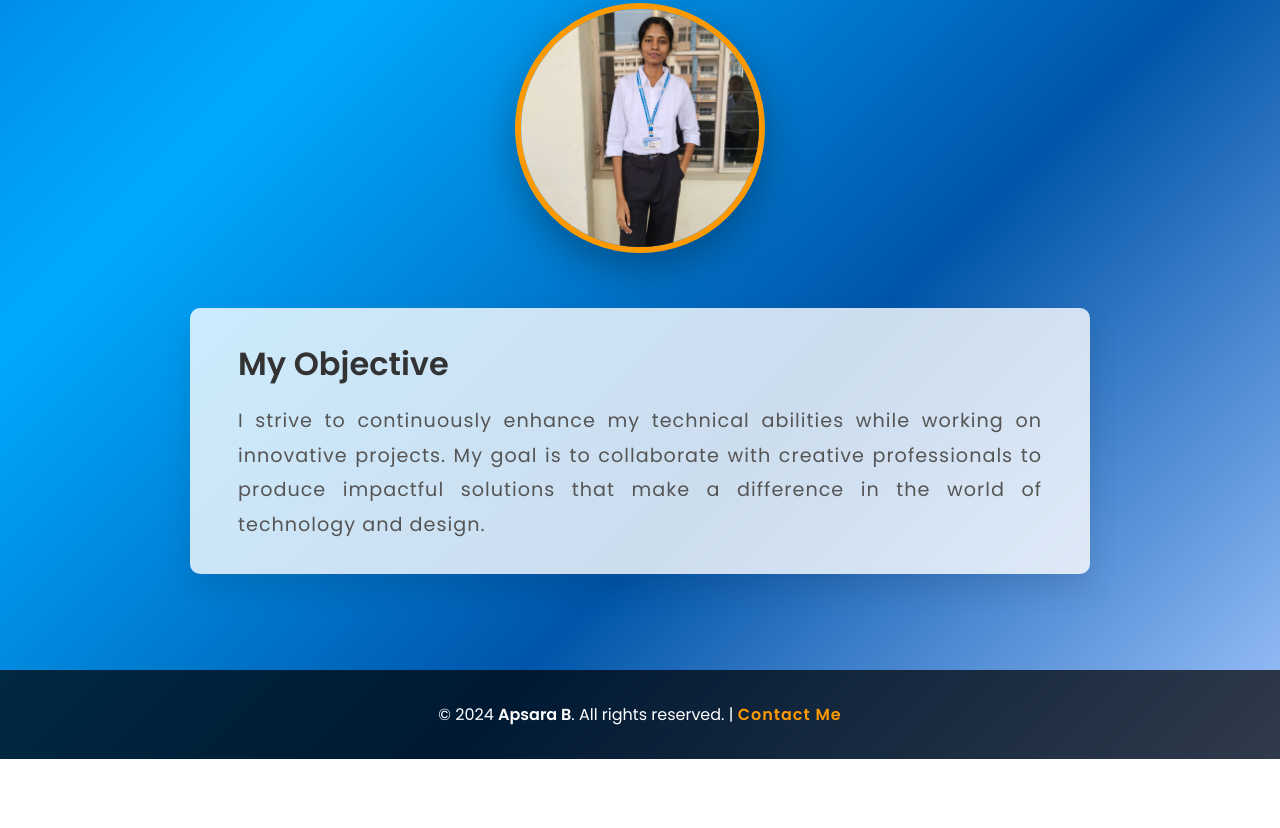
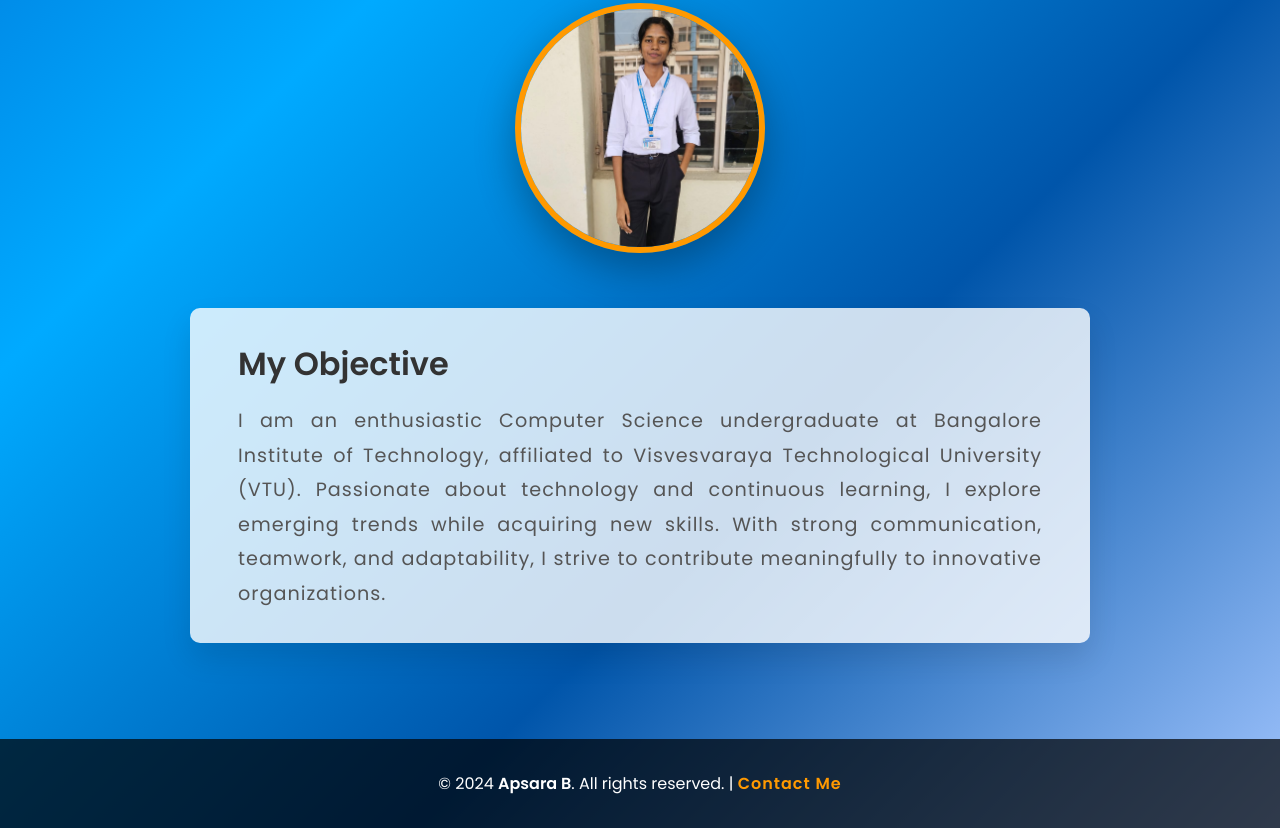
Before and after one commit to apsarab08/myresume, a plain HTML site: page index.html in a window 1280 px wide. Shown: the part 497-1325 px from the top of the page. Before the commit the page ends 1256 px from the top, so only its background shows below. Drawn offline with Linux system fonts and the light colour scheme.

Commit message:
Update index.html

```diff
--- a/index.html
+++ b/index.html
@@ -243,7 +243,10 @@
     <div class="objective-section">
       <h3>My Objective</h3>
       <p>
-        I strive to continuously enhance my technical abilities while working on innovative projects. My goal is to collaborate with creative professionals to produce impactful solutions that make a difference in the world of technology and design.
+        I am an enthusiastic Computer Science undergraduate at Bangalore Institute of Technology, affiliated to Visvesvaraya
+Technological University (VTU). Passionate about technology and continuous learning, I explore emerging trends while
+acquiring new skills. With strong communication, teamwork, and adaptability, I strive to contribute meaningfully
+to innovative organizations.
       </p>
     </div>
   </main>
```
